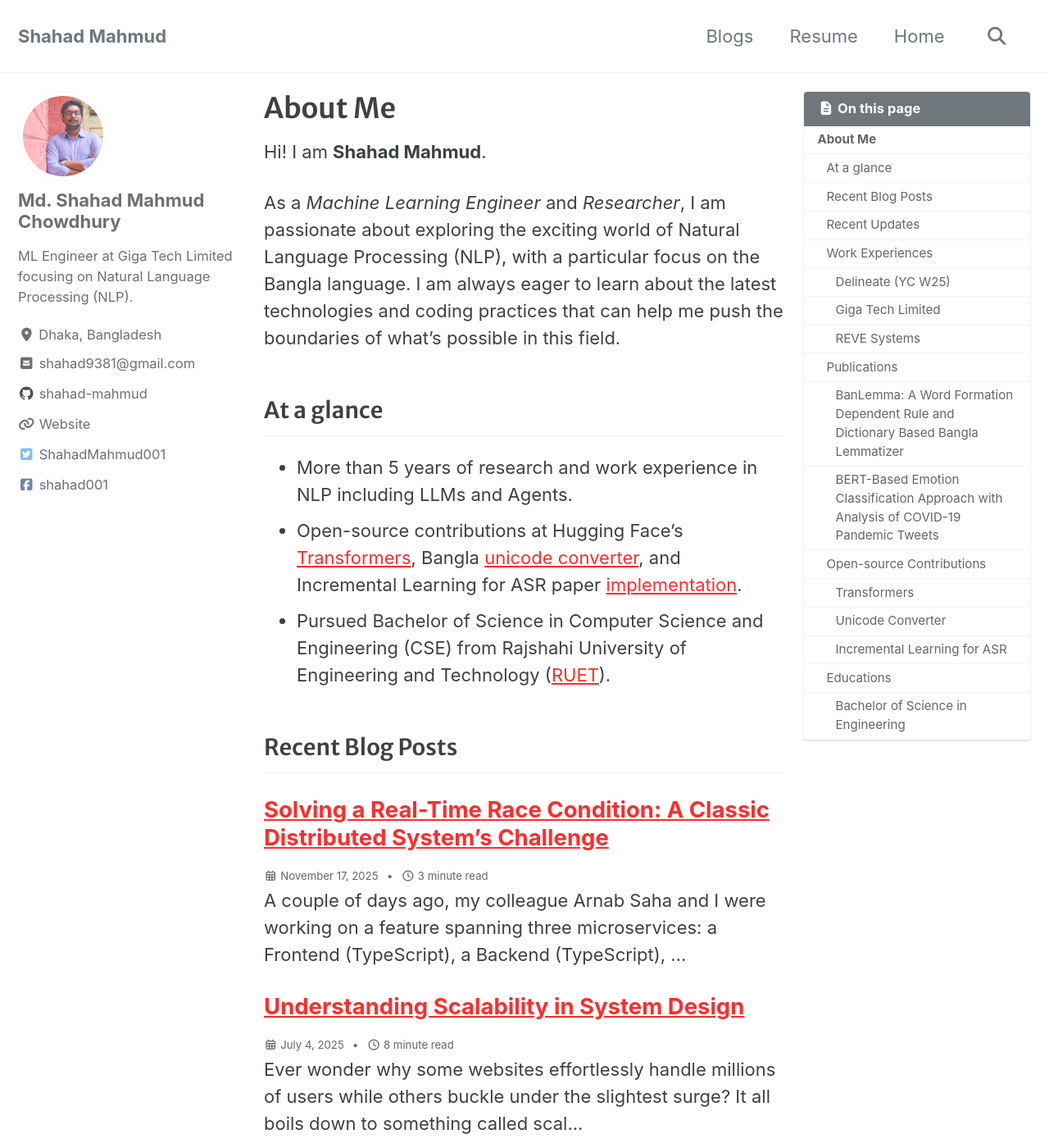
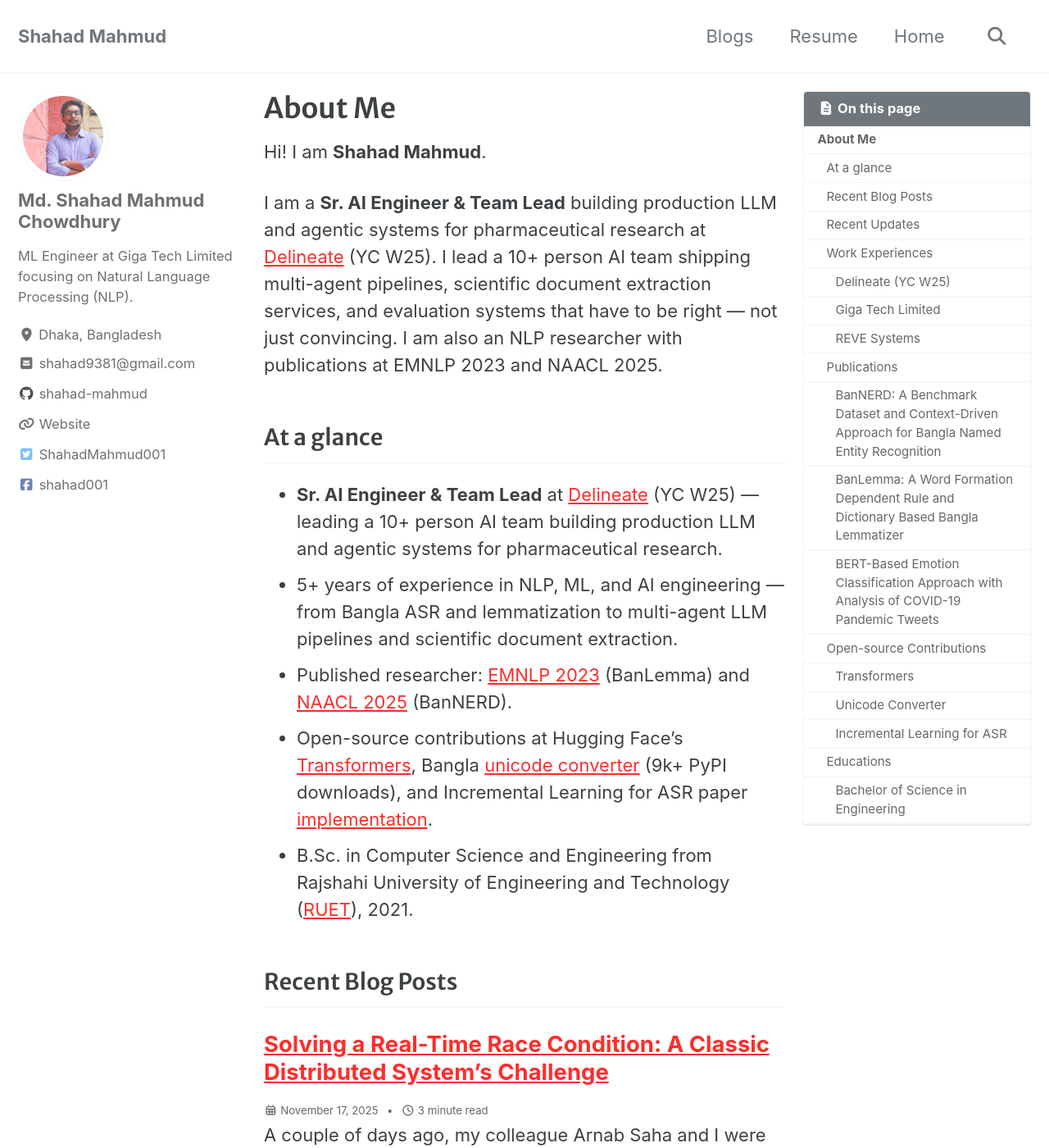
Before and after one commit to shahad-mahmud/shahad-mahmud.github.io, a Jekyll site: the page built from _pages/about.md, in a window 1280 px wide and 1400 px high. Shown: the whole window at 82% size. Built offline with Jekyll 4.4.1, drawn with Linux system fonts in a browser that asks for light colours; cached includes are drawn as plain includes; some of the changed text lies outside the part shown.

Commit message:
Update about page with current role, publications, and Delineate accomplishments
- Rewrite hero text and "At a glance" to reflect Sr. AI Engineer & Team Lead positioning at Delineate (YC W25)
- Add BanNERD (NAACL 2025) to publications and recent updates
- Add Delineate accomplishments: LangGraph multi-agent service, vLLM V2 pipeline (45% latency reduction), evaluation harness, Modal GPU inference, cookiecutter template, QSP R&D
- Fix Giga Tech tenure end date (Oct 2024, not Present)

```diff
--- a/_pages/about.md
+++ b/_pages/about.md
@@ -10,13 +10,15 @@ toc_sticky: true
 
 Hi! I am **Shahad Mahmud**.
 
-As a *Machine Learning Engineer* and *Researcher*, I am passionate about exploring the exciting world of Natural Language Processing (NLP), with a particular focus on the Bangla language. I am always eager to learn about the latest technologies and coding practices that can help me push the boundaries of what's possible in this field.
+I am a **Sr. AI Engineer & Team Lead** building production LLM and agentic systems for pharmaceutical research at [Delineate](https://delineate.pro/) (YC W25). I lead a 10+ person AI team shipping multi-agent pipelines, scientific document extraction services, and evaluation systems that have to be right — not just convincing. I am also an NLP researcher with publications at EMNLP 2023 and NAACL 2025.
 
 ## At a glance
 
-- More than 5 years of research and work experience in NLP including LLMs and Agents.
-- Open-source contributions at Hugging Face's [Transformers](https://github.com/huggingface/transformers/pulls?q=author%3Ashahad-mahmud){:target="_blank"}, Bangla [unicode converter](https://pypi.org/project/unicodeconverter/){:target="_blank"}, and Incremental Learning for ASR paper [implementation](https://github.com/shahad-mahmud/incremental_learning_for_asr){:target="_blank"}.
-- Pursued Bachelor of Science in Computer Science and Engineering (CSE) from Rajshahi University of Engineering and Technology ([RUET](https://www.ruet.ac.bd/){:target="_blank"}).
+- **Sr. AI Engineer & Team Lead** at [Delineate](https://delineate.pro/){:target="_blank"} (YC W25) — leading a 10+ person AI team building production LLM and agentic systems for pharmaceutical research.
+- 5+ years of experience in NLP, ML, and AI engineering — from Bangla ASR and lemmatization to multi-agent LLM pipelines and scientific document extraction.
+- Published researcher: [EMNLP 2023](https://aclanthology.org/2023.findings-emnlp.241/){:target="_blank"} (BanLemma) and [NAACL 2025](https://aclanthology.org/2025.findings-naacl.388/){:target="_blank"} (BanNERD).
+- Open-source contributions at Hugging Face's [Transformers](https://github.com/huggingface/transformers/pulls?q=author%3Ashahad-mahmud){:target="_blank"}, Bangla [unicode converter](https://pypi.org/project/unicodeconverter/){:target="_blank"} (9k+ PyPI downloads), and Incremental Learning for ASR paper [implementation](https://github.com/shahad-mahmud/incremental_learning_for_asr){:target="_blank"}.
+- B.Sc. in Computer Science and Engineering from Rajshahi University of Engineering and Technology ([RUET](https://www.ruet.ac.bd/){:target="_blank"}), 2021.
 
 ## Recent Blog Posts
 
@@ -28,6 +30,8 @@ As a *Machine Learning Engineer* and *Researcher*, I am passionate about explori
 
 ## Recent Updates
 
+- *[2025]* A research paper on Bangla Named Entity Recognition (**BanNERD**) has been accepted at Findings of **NAACL 2025**.
+- *[2025]* Shipped multi-agent LangGraph chat service with RAG, code execution, and persistent memory at Delineate.
 - *[October 2024]* Joined [Delineate](https://delineate.pro/) (YC W25) as Sr. AI Engineer and Team Lead.
 - *[October 2023]* A Research paper on Bangla Lemmatization has been accepted at Finding of **EMNLP 2023**.
 - *[July 2023]* Found a bug in Sentencepiece tokenizer from the Transformers repository. Created an issue and after discussion solved the bug with an accepted PR.
@@ -42,11 +46,18 @@ As a *Machine Learning Engineer* and *Researcher*, I am passionate about explori
 
 **Sr. AI Engineer & Team Lead** \| remote \| *October 2024 - Present*
 
-Currently working at Delineate as a Sr. AI Engineer and AI team lead. Here I work with LLMs, Agents, ML system design and implementations.
+At [Delineate](https://delineate.pro/){:target="_blank"}, I lead a 10+ person AI team within a 23-person technical organization, setting technical direction across AI microservices and shipping production code. I work at the intersection of LLMs, multi-agent systems, and scientific document extraction for pharmaceutical research. At Delineate, I —
+
+- Architected and shipped a multi-agent LangGraph service combining Anthropic Claude, Google Gemini, and OpenAI with Qdrant RAG, Postgres checkpointing, Redis caching, SSE streaming, and Jupyter-kernel code execution.
+- Led a vLLM-based V2 redesign of the document-parsing pipeline running on Ray and Kubernetes, achieving a **45% reduction in end-to-end latency** and resolving production memory leaks and pod-scaling issues.
+- Built an evaluation harness with side-by-side ground-truth-vs-prediction comparison and LLM-as-judge scoring that gates all AI extraction releases.
+- Integrated GPU inference via Modal for chart-element detection with single and batch APIs.
+- Designed a cookiecutter microservice template adopted across the AI org, and introduced Sentry monitoring, pre-commit discipline, and production CI/CD workflows.
+- Led R&D in quantitative systems pharmacology (QSP) modeling for a top-5 global pharmaceutical client.
 
 ### Giga Tech Limited
 
-**Machine Learning Engineer** \| hybrid \| *October 2022 - Present*
+**Machine Learning Engineer** \| hybrid \| *October 2022 - October 2024*
 
 My time at [Giga Tech Limited](https://gigatechltd.com/){:target="_blank"} has been a wonderful journey filled with learning and growth. Here, I've had the chance to dive into the world of NLP techniques, all with the goal of making NLP methods in the Bangla language even better. Along the way, I've become comfortable working with complex systems and handle critical tasks. It's been a great experience, full of teamwork, learning, and solving interesting challenges. At Giga Tech Limited, I -
 
@@ -70,6 +81,12 @@ During my time at [REVE Systems](https://revesoft.com/){:target="_blank"}, I mai
 - Developed and exposed APIs for integrating the ML models with applications and gRPC server for streaming speech recognition.
 
 ## Publications
+
+### BanNERD: A Benchmark Dataset and Context-Driven Approach for Bangla Named Entity Recognition
+
+M. D. Motahar Mahtab, Faisal Ahamed Khan, Md Ekramul Islam, **Md Shahad Mahmud Chowdhury**, Labib Imam Chowdhury, Sadia Afrin, et al. In *Findings of the 2025 Annual Conference of the North American Chapter of the Association for Computational Linguistics (NAACL)*, 2025.
+
+This paper introduces BanNERD, a benchmark dataset and a context-driven approach for Bangla Named Entity Recognition (NER).
 
 ### BanLemma: A Word Formation Dependent Rule and Dictionary Based Bangla Lemmatizer
 
```
